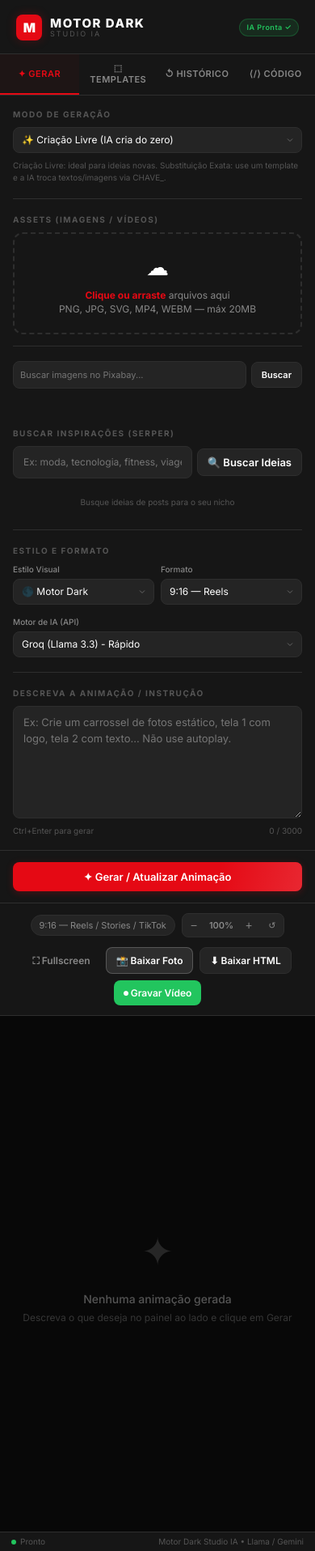
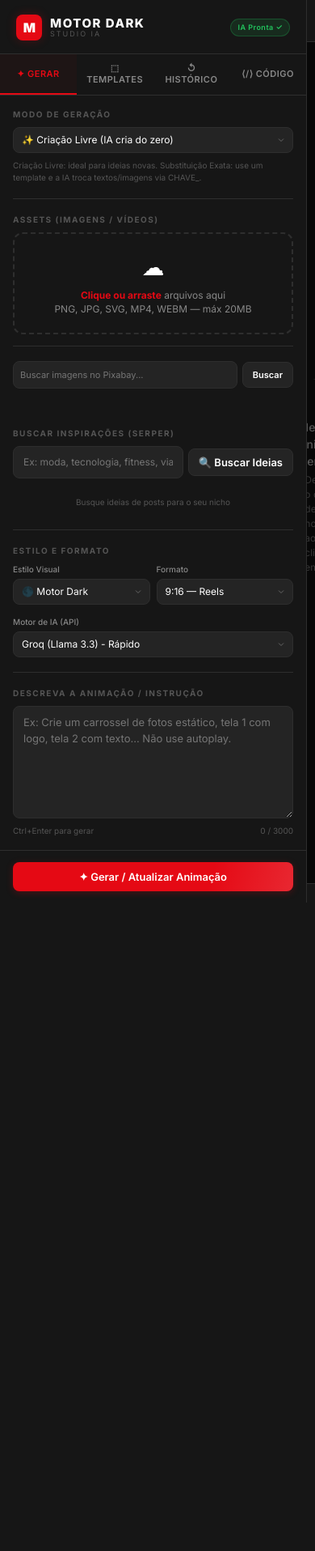
Before and after one commit to leanttro/gerador, a Flask app: page / in a window 390 px wide. Shown: the whole page at 81% size. After the commit the page ends 1115 px from the top, so only its background shows below. Run offline with Flask 3, Linux system fonts and the light colour scheme; some libraries are stand-ins or nearby versions.

Commit message:
Update index.html

```diff
--- a/templates/index.html
+++ b/templates/index.html
@@ -839,55 +839,6 @@
             font-size: 11px;
             color: var(--text-muted);
         }
-
-        /* ═══════════════════════════════════════════
-           MODO MOBILE RESPONSIVO
-        ═══════════════════════════════════════════ */
-        @media (max-width: 768px) {
-            html, body {
-                overflow: auto !important;
-                height: auto !important;
-            }
-            body {
-                flex-direction: column;
-            }
-            .sidebar {
-                width: 100% !important;
-                min-width: 100% !important;
-                border-right: none;
-                border-bottom: 1px solid var(--border);
-                flex: none;
-            }
-            .main-content {
-                width: 100%;
-                flex: none;
-                overflow: visible;
-                min-height: 800px;
-            }
-            .toolbar {
-                height: auto;
-                flex-wrap: wrap;
-                padding: 12px;
-                gap: 12px;
-            }
-            .toolbar-left, .toolbar-right {
-                width: 100%;
-                justify-content: center;
-                flex-wrap: wrap;
-                gap: 8px;
-            }
-            .preview-container {
-                padding: 20px 10px;
-                overflow: visible;
-            }
-            .generate-btn-wrapper {
-                position: sticky;
-                bottom: 0;
-                background: var(--bg-card);
-                z-index: 100;
-                border-top: 1px solid var(--border);
-            }
-        }
     </style>
 </head>
 <body>
@@ -916,6 +867,7 @@
 
         <div class="panel active" id="panel-generate">
 
+            <!-- SEÇÃO DE MODO DE CRIAÇÃO -->
             <div class="section">
                 <span class="section-label">Modo de Geração</span>
                 <select id="generationModeSelect">
@@ -957,6 +909,7 @@
                 <button class="btn btn-ghost text-10" onclick="clearAllAssets()" id="clearAssetsBtn" style="display:none">✕ Remover todos os assets</button>
             </div>
 
+            <!-- SEÇÃO DE INSPIRAÇÕES (NOVA) -->
             <div class="section">
                 <span class="section-label">Buscar Inspirações (Serper)</span>
                 <div class="flex-row gap-6">
@@ -1796,21 +1749,16 @@ async function captureImage() {
     }
     showToast('info', 'Capturando...', 'Isso pode demorar um segundo.');
     try {
-        // Pequeno delay para garantir que todas as fontes e imagens estejam renderizadas
-        await new Promise(r => setTimeout(r, 600));
-
         const canvas = await iframe.contentWindow.html2canvas(doc.body, {
             useCORS: true,
-            allowTaint: false,
-            backgroundColor: '#ffffff', // Força fundo branco para evitar opacidade errada
-            scale: 2, // Aumenta a qualidade
-            logging: false
+            allowTaint: true,
+            backgroundColor: null
         });
         const link = document.createElement('a');
         link.download = `motordark_frame_${Date.now()}.png`;
-        link.href = canvas.toDataURL('image/png', 1.0);
+        link.href = canvas.toDataURL('image/png');
         link.click();
-        showToast('success', 'Foto salva!', 'A imagem foi baixada com sucesso com texto e cores.');
+        showToast('success', 'Foto salva!', 'A imagem foi baixada com sucesso.');
     } catch (e) {
         showToast('error', 'Erro', 'Não foi possível capturar a imagem.');
     }
```
